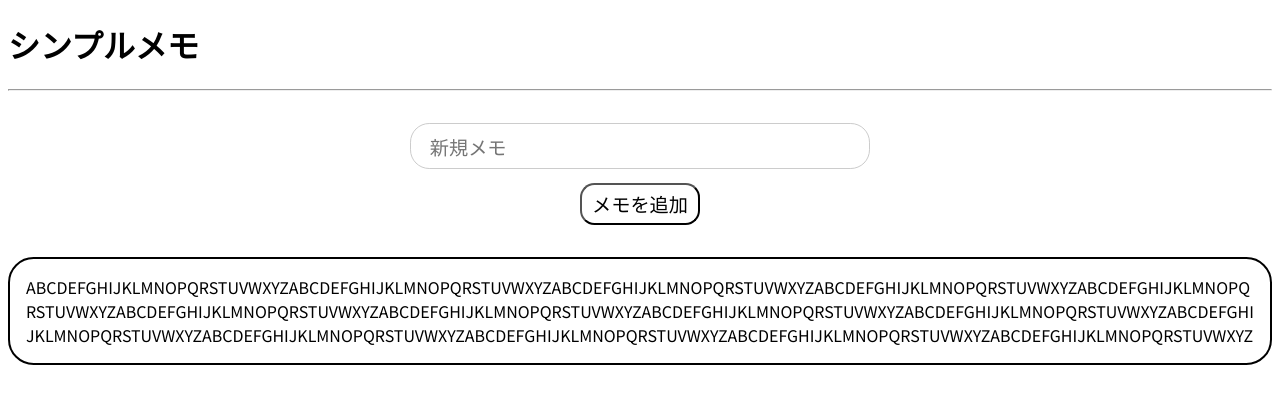
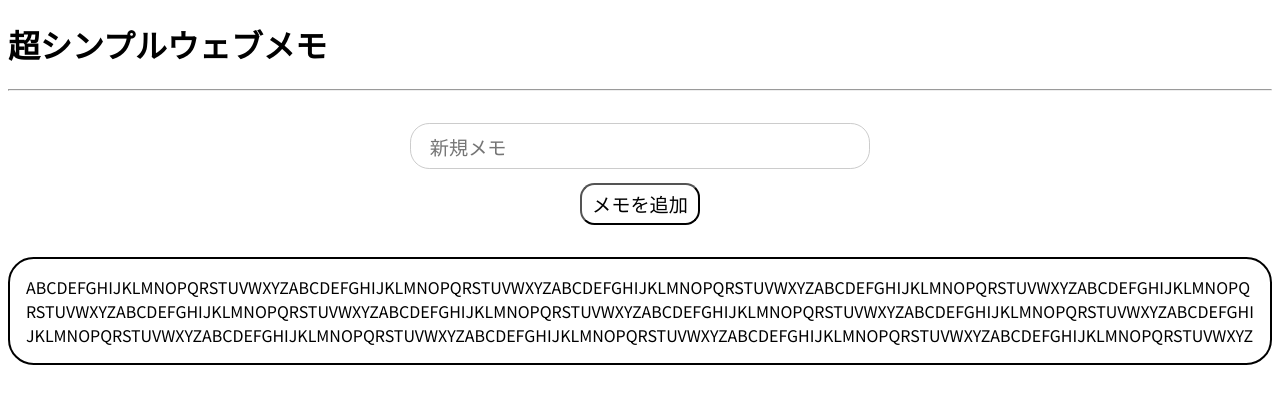
Before and after one commit to ryozitaro/super_simple_web_memo_app, a FastAPI app: page / in a window 1280 px wide. Shown: the top 401 px of the page. Run offline with FastAPI, Linux system fonts and the light colour scheme; data comes from the database, SQL or seed files in the repository.

Commit message:
update sample.html

```diff
--- a/templates/sample.html
+++ b/templates/sample.html
@@ -205,7 +205,7 @@
 </head>
 
 <body>
-    <h1 id="header">シンプルメモ</h1>
+    <h1 id="header">超シンプルウェブメモ</h1>
     <hr>
     <div id="create_memo_block">
         <textarea id="create_memo_text" placeholder="新規メモ"
```
